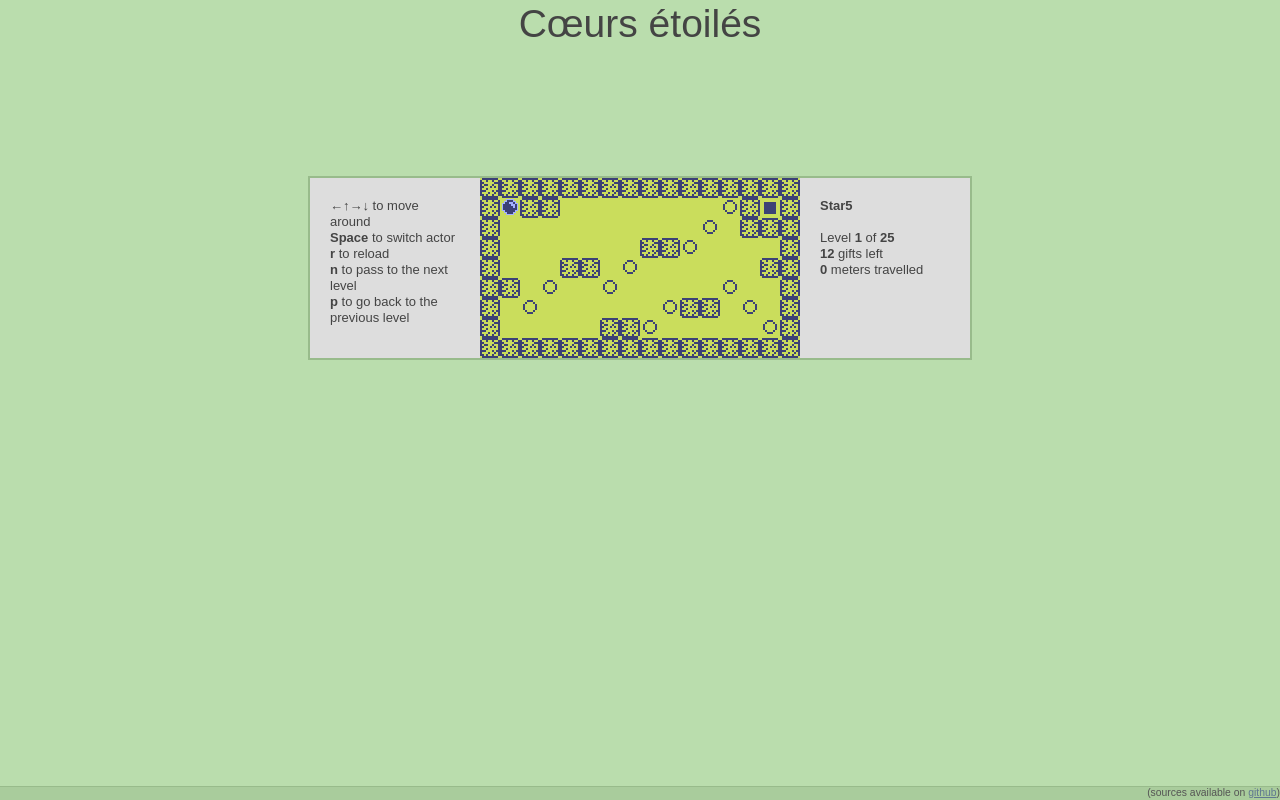
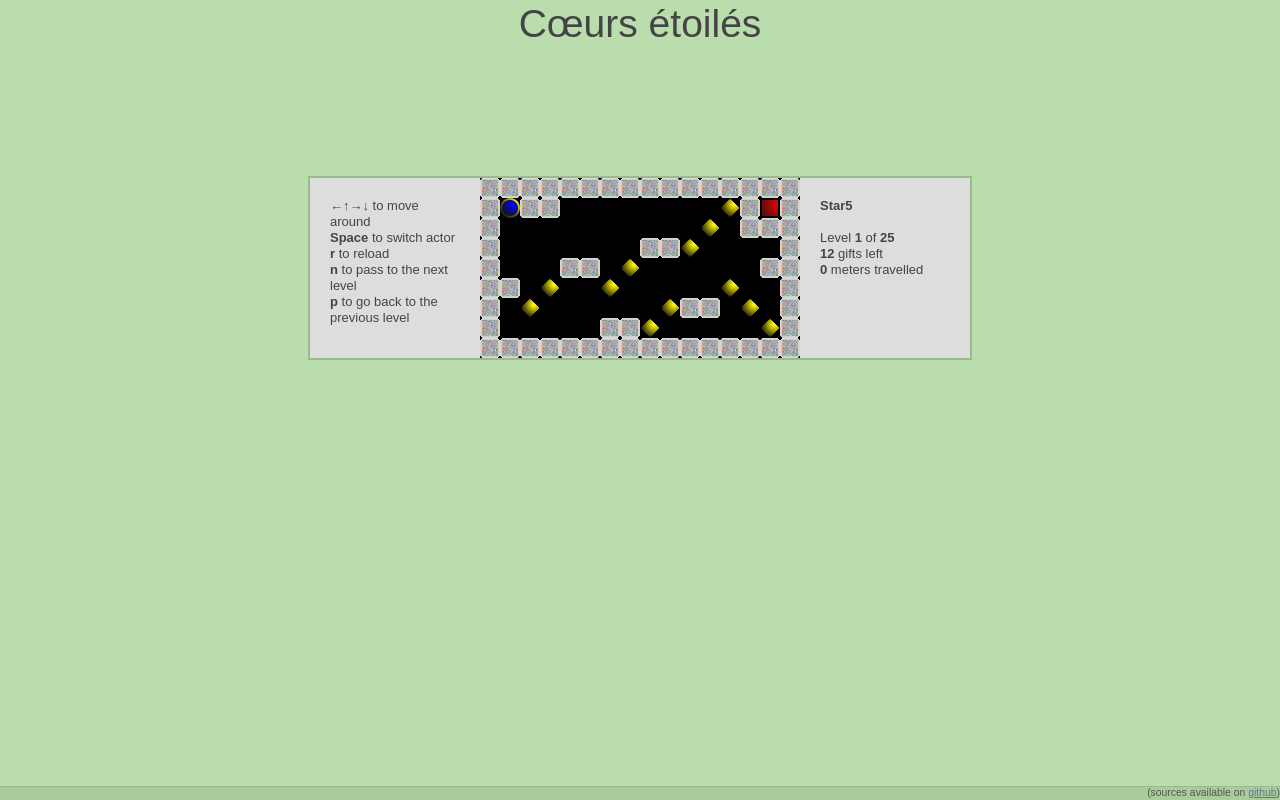
Before and after one commit to gwenhael-le-moine/c-urs_-toil-s, a plain HTML site: page star.js/index.html in a window 1280 px wide. Drawn offline with nearby package versions, Linux system fonts and the light colour scheme.

Commit message:
parametrable theme

```diff
--- a/star.js/index.html
+++ b/star.js/index.html
@@ -52,7 +52,7 @@
 	<script>
     $(document).ready(
 		function() {
-			initialize_a_star( "#main", 0 );
+			initialize_a_star( "#main", 0, "cyco002" );
 		});
 	</script>
 </body>
--- a/star.js/js/star.js
+++ b/star.js/js/star.js
@@ -1,4 +1,4 @@
-var initialize_a_star = function( dom_container, level_index ) {
+var initialize_a_star = function( dom_container, level_index, theme ) {
 	// kinda enums
 	var cell = { WALL: '#', BALL: '@', CUBE: 'H', EMPTY: ' ', GIFT: 'x' };
 	var direction = { UP: 38, DOWN: 40, LEFT: 37, RIGHT: 39 };
@@ -305,7 +305,7 @@ var initialize_a_star = function( dom_container, level_index ) {
 	jQuery( dom_container ).html( starhtml );
 
 	// Now we can collect some informations about this DOM branch we have
-	load_sprites( "HP48" );
+	load_sprites( theme );
 	var DOM_infos = {
 		container: dom_container,
 		canvas: {
```
